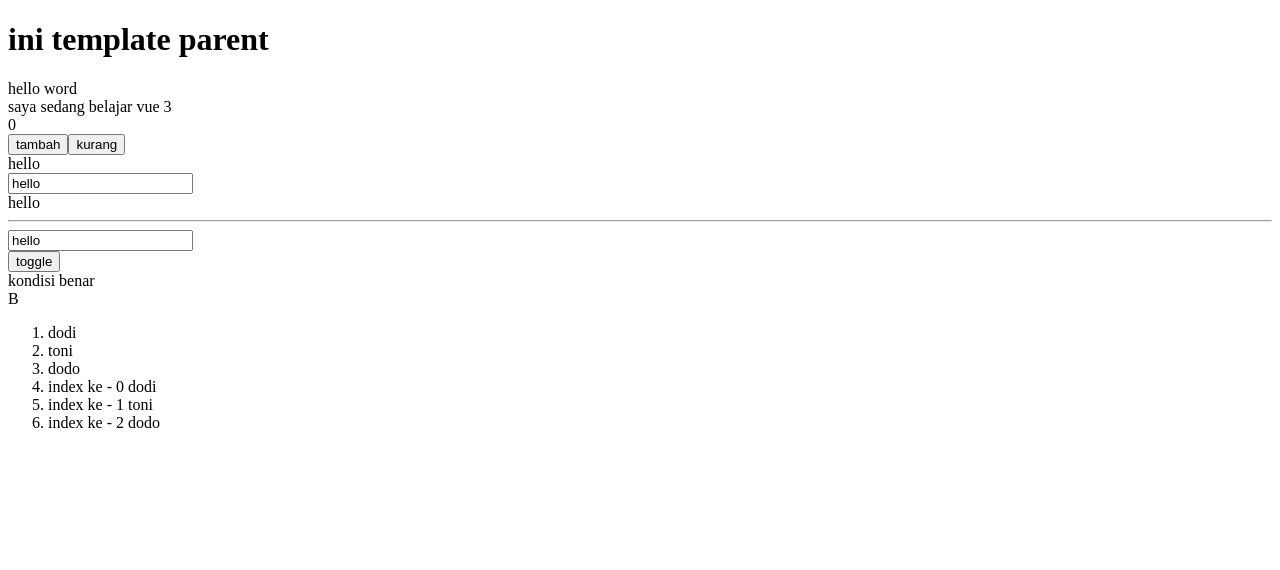
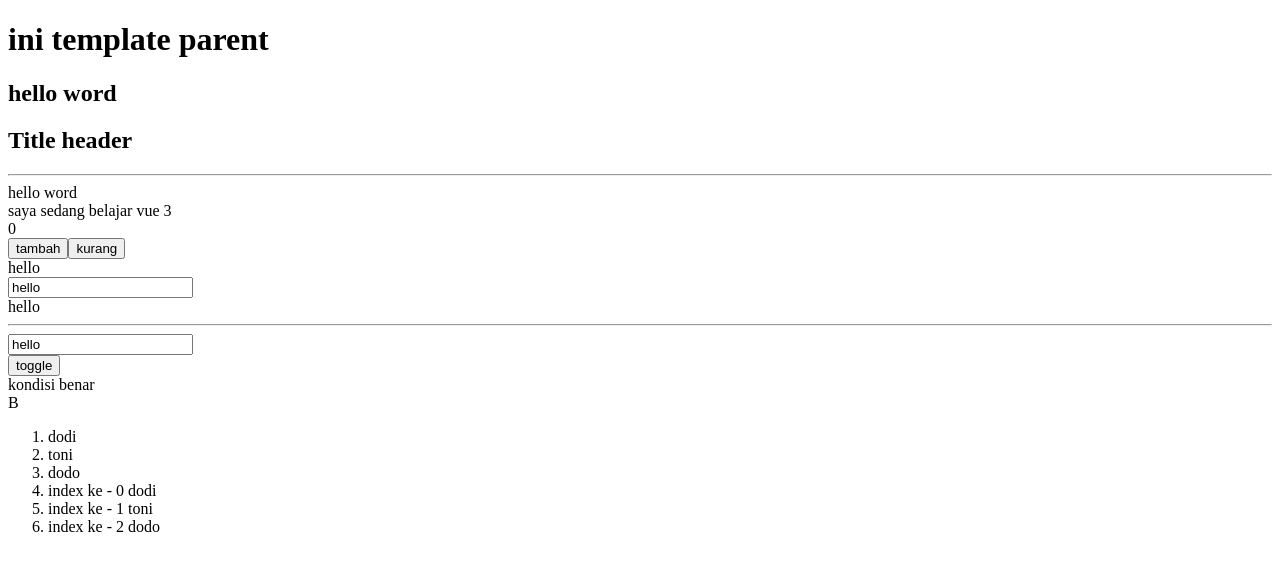
Before and after one commit to Fikri-mtwoo/vue-option-api, a Vue app: page / in a window 1280 px wide. Shown: the top 570 px of the page. Built offline with nearby package versions, Linux system fonts and the light colour scheme.

Commit message:
passing props

```diff
--- a/src/App.vue
+++ b/src/App.vue
@@ -1,13 +1,23 @@
 <template>
   <h1>ini template parent</h1>
+  <HeaderTemplate title="hello word" />
+  <HeaderTemplate :title="message" />
+  <hr>
   <BasicTemplate />
 </template>
 
 <script>
   import BasicTemplate from './components/BasicTemplate.vue';
+  import HeaderTemplate from './components/HeaderTemplate.vue';
   export default {
     components : {
-      BasicTemplate
+      BasicTemplate,
+      HeaderTemplate
+    },
+    data() {
+      return {
+        message : "Title header"
+      }
     }
   }
 </script>
--- /dev/null
+++ b/src/components/HeaderTemplate.vue
@@ -0,0 +1,13 @@
+<template>
+    <h2>{{ title }}</h2>
+</template>
+<script>
+    export default {
+        props : {
+            title : {
+                type: String,
+                default: ""
+            }
+        }
+    }
+</script>
```
